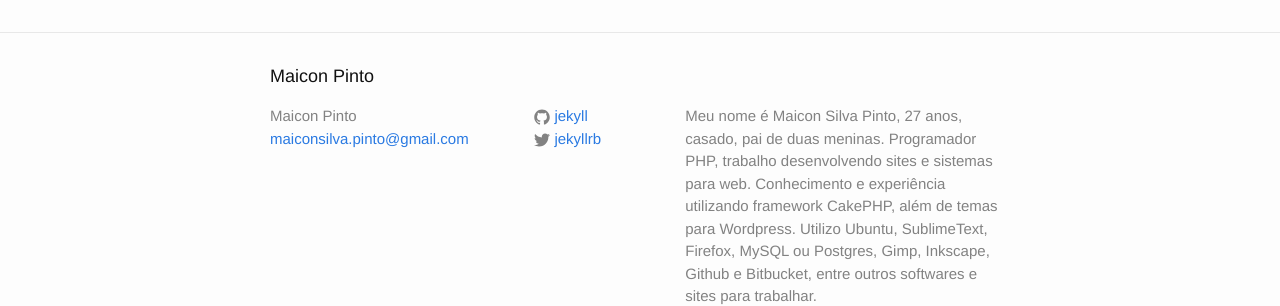
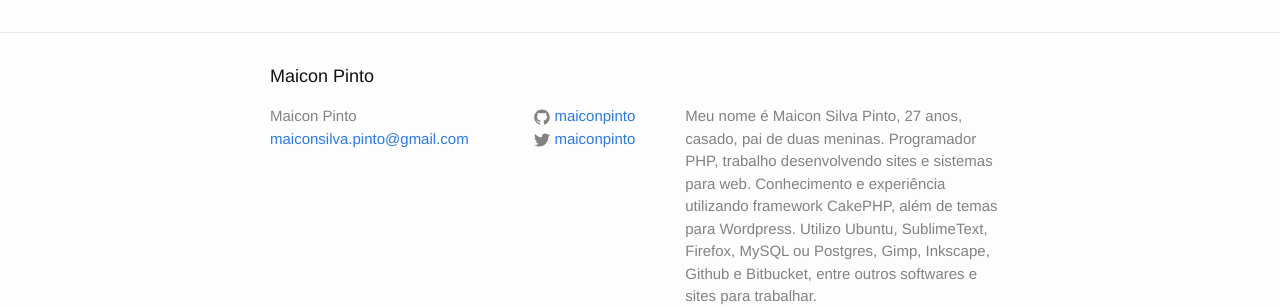
Before and after one commit to maiconpinto/maiconpinto.github.io, a Jekyll site: the page built from index.html, in a window 1280 px wide. Shown: the part 354-660 px from the top of the page. Built offline with Jekyll 4.4.1, drawn with Linux system fonts in a browser that asks for light colours.

Commit message:
Edit config

```diff
--- a/_config.yml
+++ b/_config.yml
@@ -13,9 +13,9 @@
   Conhecimento e experiência utilizando framework CakePHP, além de temas para Wordpress.
   Utilizo Ubuntu, SublimeText, Firefox, MySQL ou Postgres, Gimp, Inkscape, Github e Bitbucket, entre outros softwares e sites para trabalhar.
 baseurl: "" # the subpath of your site, e.g. /blog
-url: "http://yourdomain.com" # the base hostname & protocol for your site
-twitter_username: jekyllrb
-github_username:  jekyll
+url: "http://maiconpinto.com.br" # the base hostname & protocol for your site
+twitter_username: maiconpinto
+github_username:  maiconpinto
 
 # Build settings
 markdown: kramdown
```
Also changed, not shown: 1 other file.
